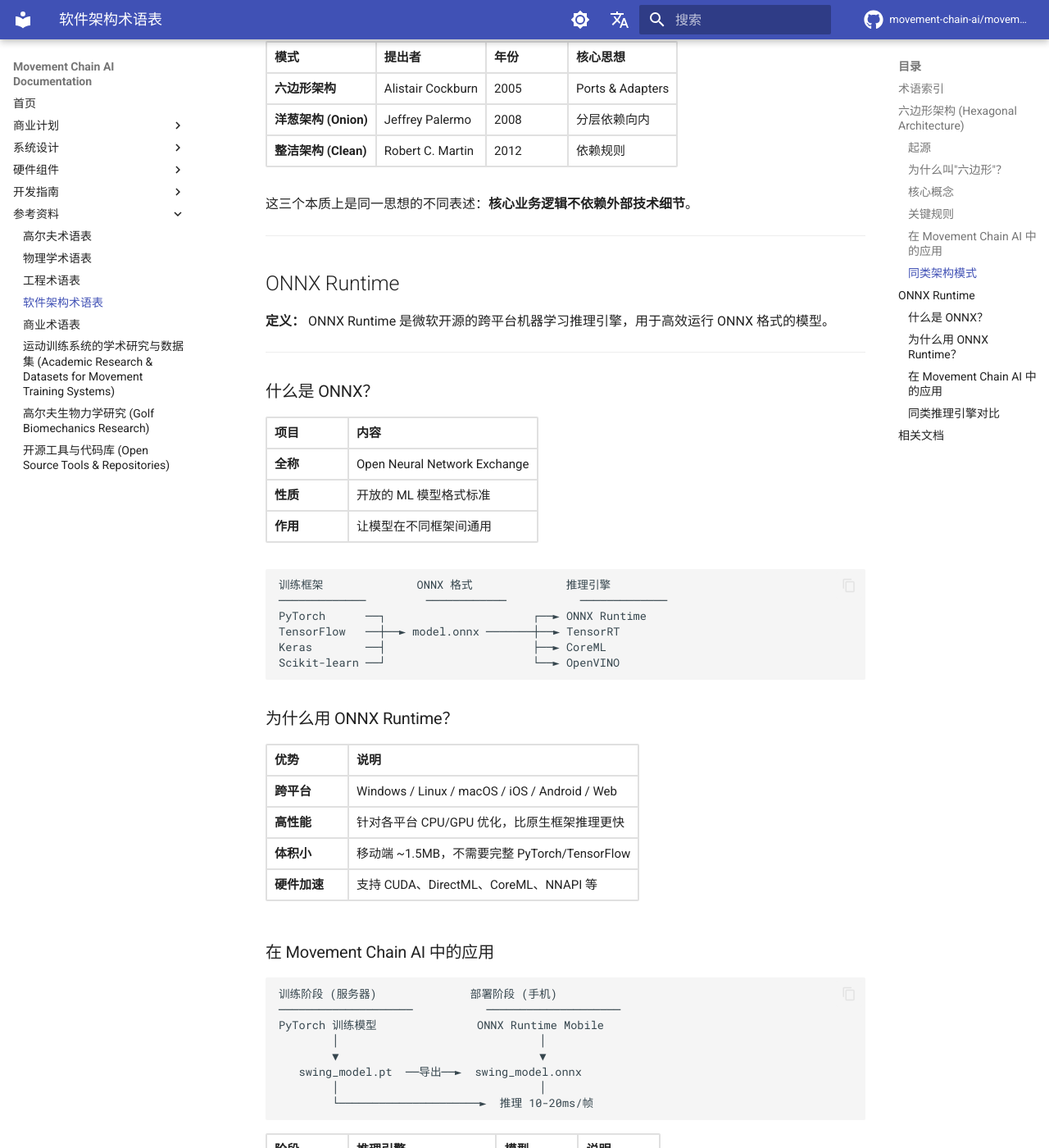
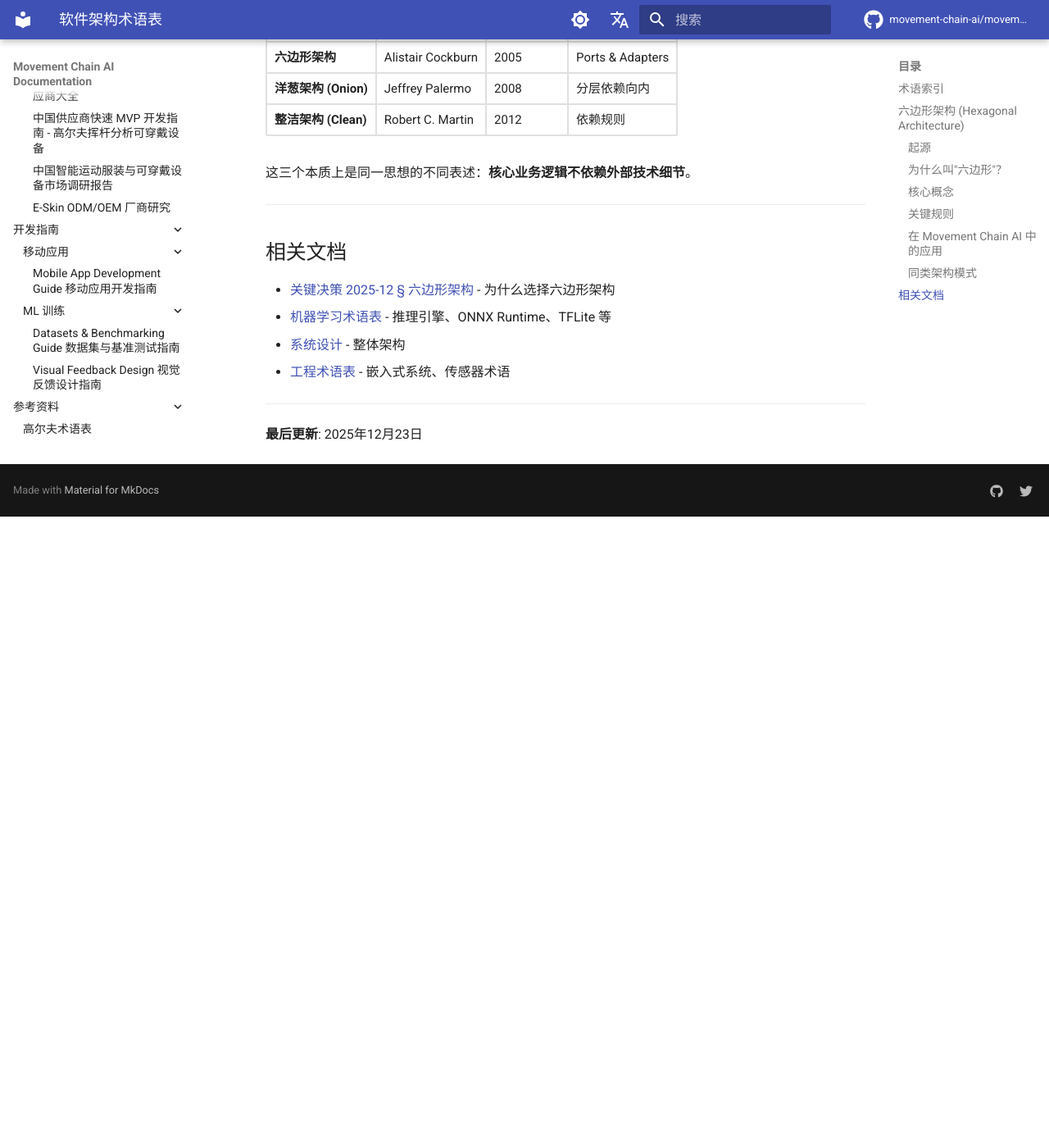
Before and after one commit to movement-chain-ai/movement-chain-docs, an MkDocs documentation site: the page built from docs/zh/reference/software-glossary.md, in a window 1280 px wide and 1400 px high, scrolled down 2410 px. Shown: the whole window at 82% size. Built offline with MkDocs 1.6.1 and Material for MkDocs 9.7.7, drawn with Linux system fonts in a browser that asks for light colours; comment, search, counter and statistics services are not loaded; the version menu is left out; after the commit the page ends 3040 px from its top, so only the background shows below that; some of the changed text lies outside the part shown.

Commit message:
Add ML glossary, update navigation expand feature
- Add ml-glossary.md with Inference Engine, TFLite, ONNX Runtime
- Move ONNX Runtime from software-glossary to ml-glossary
- Add navigation.expand feature to keep submenus open
- Update reference/index.md with new glossary

🤖 Generated with [Claude Code](https://claude.com/claude-code)

Co-Authored-By: Claude Opus 4.5 <noreply@anthropic.com>

````diff
--- a/docs/zh/reference/index.md
+++ b/docs/zh/reference/index.md
@@ -10,6 +10,7 @@
 | [物理学术语表](physics-glossary.md) | 力学概念（角速度、角动量、转动惯量等） |
 | [工程术语表](engineering-glossary.md) | 嵌入式系统/传感器术语（采样率、IMU、漂移、边缘 AI 等） |
 | [软件架构术语表](software-glossary.md) | 软件设计模式（六边形架构、Clean Architecture 等） |
+| [机器学习术语表](ml-glossary.md) | ML 术语（推理引擎、TFLite、模型部署等） |
 | [商业术语表](business-glossary.md) | 商业术语（CAGR、BOM 等） |
 
 ## 学术资源
--- a/docs/zh/reference/software-glossary.md
+++ b/docs/zh/reference/software-glossary.md
@@ -9,7 +9,6 @@
 | # | 术语 | 英文 | 简要说明 |
 |---|------|------|----------|
 | 1 | [六边形架构](#六边形架构-hexagonal-architecture) | Hexagonal Architecture | Ports & Adapters，核心逻辑与外部系统解耦 |
-| 2 | [ONNX Runtime](#onnx-runtime) | ONNX Runtime | 微软开源的跨平台 ML 推理引擎 |
 
 ---
 
@@ -100,72 +99,10 @@ Cockburn 选择六边形是因为：
 
 ---
 
-## ONNX Runtime
-
-**定义：** ONNX Runtime 是微软开源的跨平台机器学习推理引擎，用于高效运行 ONNX 格式的模型。
-
----
-
-### 什么是 ONNX？
-
-| 项目 | 内容 |
-|------|------|
-| **全称** | Open Neural Network Exchange |
-| **性质** | 开放的 ML 模型格式标准 |
-| **作用** | 让模型在不同框架间通用 |
-
-```text
-训练框架              ONNX 格式              推理引擎
-─────────────         ────────────           ─────────────
-PyTorch      ──┐                      ┌──► ONNX Runtime
-TensorFlow   ──┼──► model.onnx ───────┼──► TensorRT
-Keras        ──┤                      ├──► CoreML
-Scikit-learn ──┘                      └──► OpenVINO
-```
-
-### 为什么用 ONNX Runtime？
-
-| 优势 | 说明 |
-|------|------|
-| **跨平台** | Windows / Linux / macOS / iOS / Android / Web |
-| **高性能** | 针对各平台 CPU/GPU 优化，比原生框架推理更快 |
-| **体积小** | 移动端 ~1.5MB，不需要完整 PyTorch/TensorFlow |
-| **硬件加速** | 支持 CUDA、DirectML、CoreML、NNAPI 等 |
-
-### 在 Movement Chain AI 中的应用
-
-```text
-训练阶段 (服务器)              部署阶段 (手机)
-────────────────────           ────────────────────
-PyTorch 训练模型               ONNX Runtime Mobile
-        │                              │
-        ▼                              ▼
-   swing_model.pt  ──导出──►  swing_model.onnx
-        │                              │
-        └─────────────────────►  推理 10-20ms/帧
-```
-
-| 阶段 | 推理引擎 | 模型 | 说明 |
-|------|---------|------|------|
-| **MVP1** | TFLite (MediaPipe 内置) | BlazePose | 开箱即用 |
-| **Phase 2** | ONNX Runtime | RTMPose | 更高精度 |
-| **Phase 3** | ONNX Runtime | 自定义模型 | 高尔夫特化 |
-
-### 同类推理引擎对比
-
-| 引擎 | 开发者 | 模型格式 | 特点 |
-|------|--------|---------|------|
-| **ONNX Runtime** | Microsoft | .onnx | 跨平台通用 |
-| **TFLite** | Google | .tflite | TensorFlow 生态 |
-| **TensorRT** | NVIDIA | .plan | GPU 极致优化 |
-| **CoreML** | Apple | .mlmodel | Apple 设备专用 |
-
----
-
 ## 相关文档
 
-- [关键决策 2025-12 § 六边形架构](../design/architecture/architecture-decisions-2025-12-23.md#11-六边形架构-hexagonal-architecture--确认) - 为什么选择六边形架构
-- [关键决策 2025-12 § ONNX Runtime](../design/architecture/architecture-decisions-2025-12-23.md#12-onnx-runtime-延迟引入--确认) - ONNX Runtime 延迟引入策略
+- [关键决策 2025-12 § 六边形架构](../design/architecture/key-decisions-2025-12.md#11-六边形架构-hexagonal-architecture--确认) - 为什么选择六边形架构
+- [机器学习术语表](ml-glossary.md) - 推理引擎、ONNX Runtime、TFLite 等
 - [系统设计](../design/architecture/system-design.md) - 整体架构
 - [工程术语表](engineering-glossary.md) - 嵌入式系统、传感器术语
 
--- a/mkdocs.yml
+++ b/mkdocs.yml
@@ -27,6 +27,7 @@ theme:
     - navigation.tracking
     - navigation.indexes
     - navigation.instant
+    - navigation.expand
     - search.suggest
     - search.highlight
     - content.code.copy
@@ -219,6 +220,7 @@ nav:
       - reference/physics-glossary.md
       - reference/engineering-glossary.md
       - reference/software-glossary.md
+      - reference/ml-glossary.md
       - reference/business-glossary.md
       - reference/academic-datasets.md
       - reference/golf-research.md
````
Also changed, not shown: docs/zh/reference/ml-glossary.md (added, +236 -0 lines).
